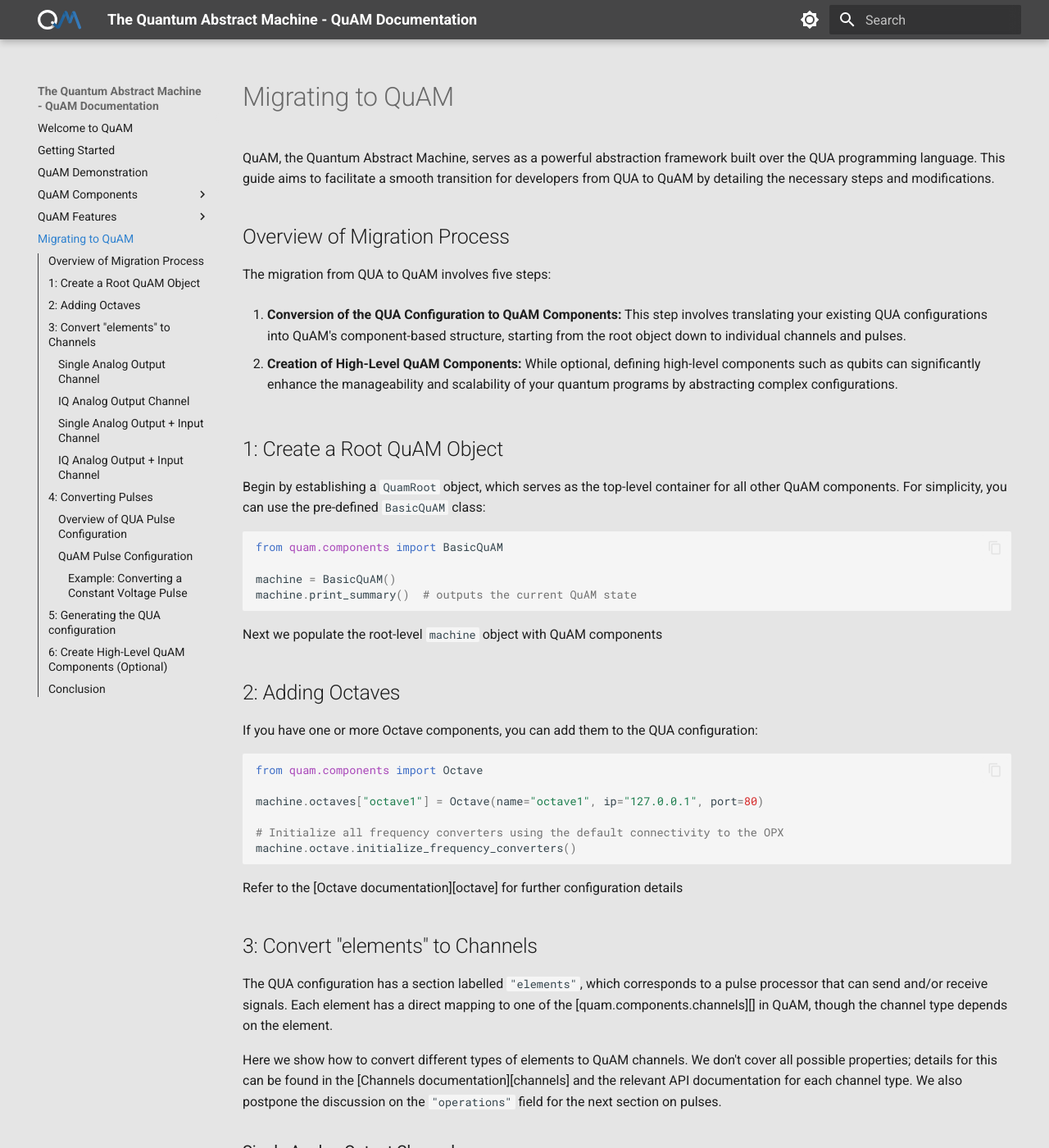
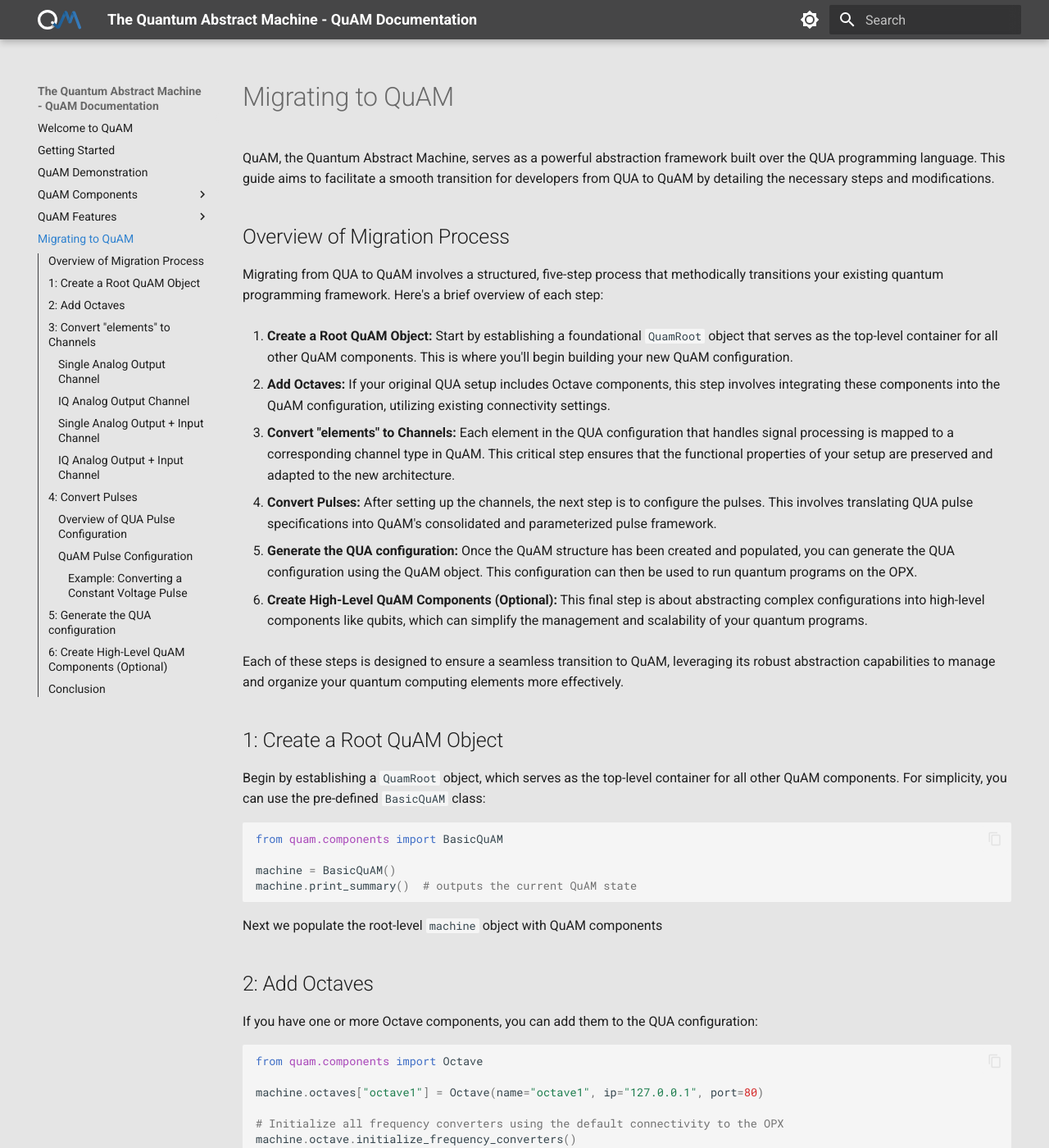
Before and after one commit to qua-platform/quam, an MkDocs documentation site: the page built from docs/migrating-to-quam.md, in a window 1280 px wide and 1400 px high. Shown: the whole window at 82% size. Built offline with MkDocs 1.6.1 and Material for MkDocs 9.7.7, drawn with Linux system fonts in a browser that asks for light colours; some of the changed text lies outside the part shown.

Commit message:
docs: rewrote overview section

````diff
--- a/docs/migrating-to-quam.md
+++ b/docs/migrating-to-quam.md
@@ -4,13 +4,21 @@ QuAM, the Quantum Abstract Machine, serves as a powerful abstraction framework b
 
 ## Overview of Migration Process
 
-The migration from QUA to QuAM involves five steps:
+Migrating from QUA to QuAM involves a structured, five-step process that methodically transitions your existing quantum programming framework. Here's a brief overview of each step:
 
-1. **Conversion of the QUA Configuration to QuAM Components:** This step involves translating your existing QUA configurations into QuAM's component-based structure, starting from the root object down to individual channels and pulses.
+1. **Create a Root QuAM Object:** Start by establishing a foundational `QuamRoot` object that serves as the top-level container for all other QuAM components. This is where you'll begin building your new QuAM configuration.
 
-2. **Creation of High-Level QuAM Components:** While optional, defining high-level components such as qubits can significantly enhance the manageability and scalability of your quantum programs by abstracting complex configurations.
+2. **Add Octaves:** If your original QUA setup includes Octave components, this step involves integrating these components into the QuAM configuration, utilizing existing connectivity settings.
 
-<!-- ## Step 1: Convert QUA Configuration to QuAM -->
+3. **Convert "elements" to Channels:** Each element in the QUA configuration that handles signal processing is mapped to a corresponding channel type in QuAM. This critical step ensures that the functional properties of your setup are preserved and adapted to the new architecture.
+
+4. **Convert Pulses:** After setting up the channels, the next step is to configure the pulses. This involves translating QUA pulse specifications into QuAM's consolidated and parameterized pulse framework.
+
+5. **Generate the QUA configuration:** Once the QuAM structure has been created and populated, you can generate the QUA configuration using the QuAM object. This configuration can then be used to run quantum programs on the OPX.
+
+5. **Create High-Level QuAM Components (Optional):** This final step is about abstracting complex configurations into high-level components like qubits, which can simplify the management and scalability of your quantum programs.
+
+Each of these steps is designed to ensure a seamless transition to QuAM, leveraging its robust abstraction capabilities to manage and organize your quantum computing elements more effectively.
 
 ## 1: Create a Root QuAM Object
 
@@ -26,7 +34,7 @@ machine.print_summary()  # outputs the current QuAM state
 
 Next we populate the root-level `machine` object with QuAM components
 
-## 2: Adding Octaves
+## 2: Add Octaves
 If you have one or more Octave components, you can add them to the QUA configuration:
 ```python
 from quam.components import Octave
@@ -199,7 +207,7 @@ For complex setups involving both IQ modulation and bidirectional communication,
   </div>
 </div>
 
-## 4: Converting Pulses
+## 4: Convert Pulses
 
 After converting elements into channels, the next step is to configure the pulses. Pulses in QUA are defined across several fields within the configuration, each contributing to how the pulse is shaped and controlled. In QuAM, these properties are consolidated, allowing for a more streamlined and parameterized approach to pulse definition.
 
@@ -271,7 +279,7 @@ This example highlights the transformation of a basic pulse from QUA into a QuAM
 For comprehensive details on configuring different types of pulses in QuAM, refer to the [Pulses Documentation][pulses].
 
 
-## 5: Generating the QUA configuration
+## 5: Generate the QUA configuration
 Once the QUA configuration has been converted to QuAM, QuAM can in turn be used to generate the QUA configuration:
 
 ```python
````
